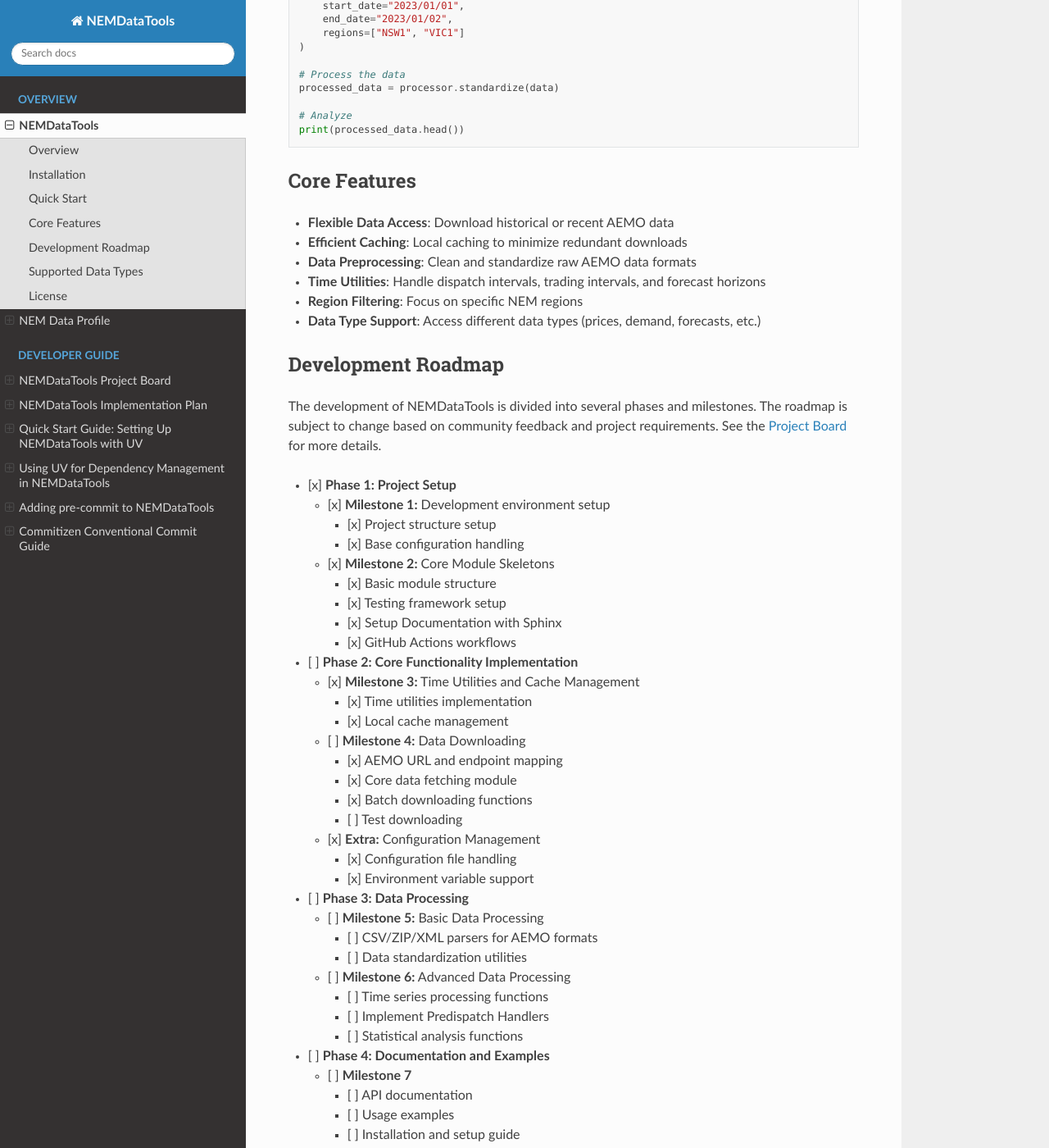
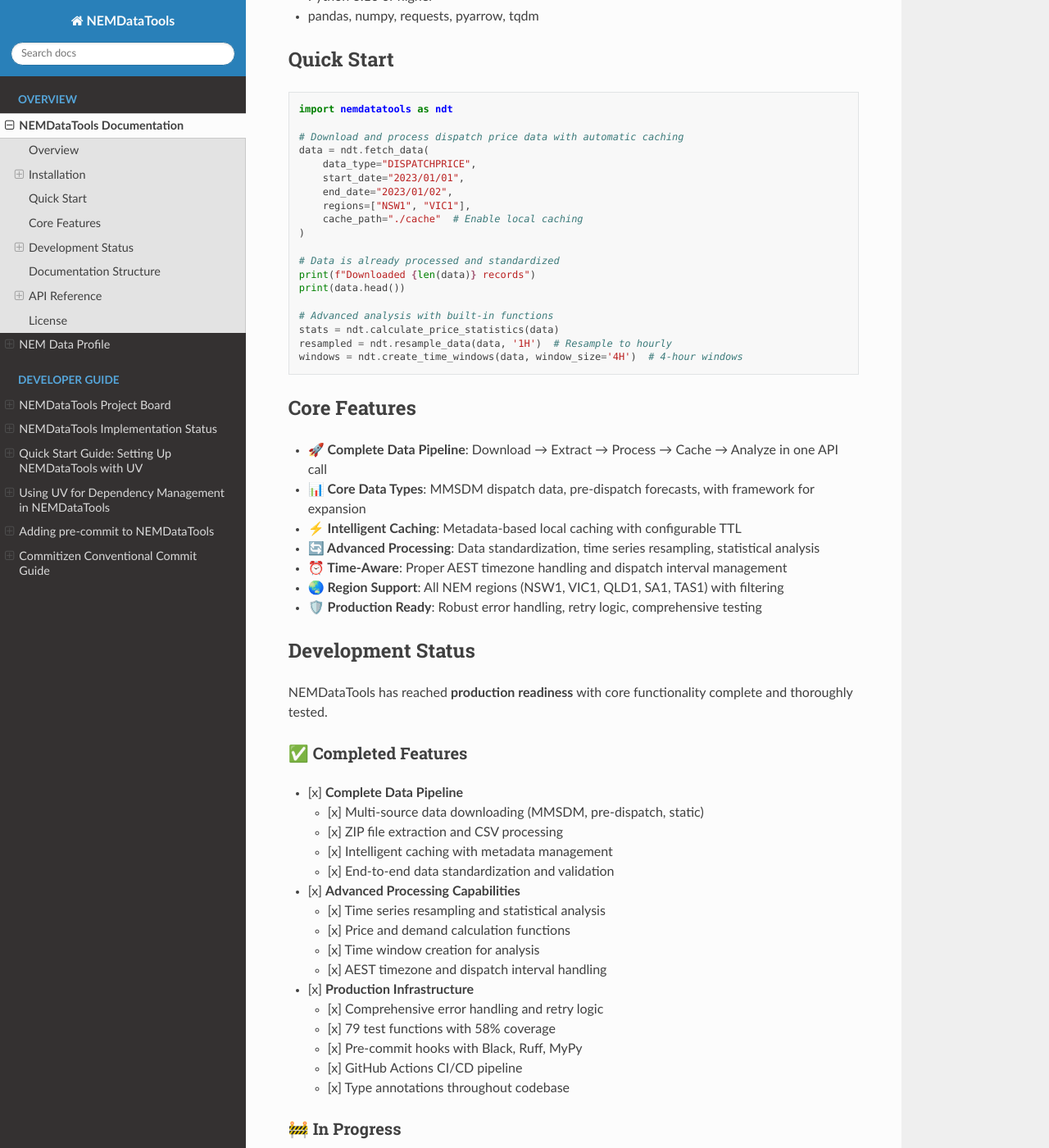
Before and after one commit to ZhipengHe/nemdatatools, a Sphinx documentation site: the page built from docs/README.md, in a window 1280 px wide and 1400 px high, scrolled down 925 px. Shown: the whole window at 82% size. Built offline with Sphinx 7.4.7 and the Read the Docs theme 3.1.0, drawn with Linux system fonts in a browser that asks for light colours; some of the changed text lies outside the part shown.

Commit message:
docs(all-docs): update documentation for installation, quick start, and API reference; enhance data profile and implementation status details

````diff
--- a/docs/README.md
+++ b/docs/README.md
@@ -1,128 +1,151 @@
-# NEMDataTools
+# NEMDataTools Documentation
 
 An MIT-licensed Python package for accessing and preprocessing data from the Australian Energy Market Operator (AEMO) for the National Electricity Market (NEM).
 
 ## Overview
 
-NEMDataTools provides a clean, efficient interface for:
-- Downloading raw data from AEMO's public data sources
-- Processing various AEMO data formats
-- Managing time series data with appropriate timestamps
-- Supporting multiple data tables and report types
-- Delivering preprocessed data ready for analysis
+NEMDataTools provides a production-ready interface for:
+- **Complete data pipeline**: Download → Extract → Process → Cache → Analyze
+- **Multi-source support**: MMSDM, pre-dispatch, and static data
+- **Advanced processing**: Time series resampling, statistical analysis
+- **Intelligent caching**: Metadata-based local caching with configurable TTL
+- **Production features**: Error handling, retry logic, comprehensive testing
 
-This package is designed for researchers, analysts, and developers who need to work with AEMO data under a permissive MIT license.
+This package is designed for researchers, analysts, and developers who need reliable access to AEMO data.
 
 ## Installation
 
-[TODO: Add installation instructions]
+### From Source (Recommended)
 
 ```bash
-pip install nemdatatools
+# Clone the repository
+git clone https://github.com/ZhipengHe/nemdatatools.git
+cd nemdatatools
+
+# Install in development mode with all dependencies
+pip install -e ".[dev,docs]"
+
+# Or install just the core package
+pip install -e .
 ```
+
+### Requirements
+
+- Python 3.10 or higher
+- pandas, numpy, requests, pyarrow, tqdm
 
 ## Quick Start
 
-[TODO: Add a simple example here]
+```python
+import nemdatatools as ndt
 
-```python
-from nemdatatools import downloader, processor
-
-# Download dispatch price data
-data = downloader.fetch_data(
+# Download and process dispatch price data with automatic caching
+data = ndt.fetch_data(
     data_type="DISPATCHPRICE",
     start_date="2023/01/01",
     end_date="2023/01/02",
-    regions=["NSW1", "VIC1"]
+    regions=["NSW1", "VIC1"],
+    cache_path="./cache"  # Enable local caching
 )
 
-# Process the data
-processed_data = processor.standardize(data)
+# Data is already processed and standardized
+print(f"Downloaded {len(data)} records")
+print(data.head())
 
-# Analyze
-print(processed_data.head())
+# Advanced analysis with built-in functions
+stats = ndt.calculate_price_statistics(data)
+resampled = ndt.resample_data(data, '1H')  # Resample to hourly
+windows = ndt.create_time_windows(data, window_size='4H')  # 4-hour windows
 ```
 
 ## Core Features
 
-- **Flexible Data Access**: Download historical or recent AEMO data
-- **Efficient Caching**: Local caching to minimize redundant downloads
-- **Data Preprocessing**: Clean and standardize raw AEMO data formats
-- **Time Utilities**: Handle dispatch intervals, trading intervals, and forecast horizons
-- **Region Filtering**: Focus on specific NEM regions
-- **Data Type Support**: Access different data types (prices, demand, forecasts, etc.)
+- **🚀 Complete Data Pipeline**: Download → Extract → Process → Cache → Analyze in one API call
+- **📊 Core Data Types**: MMSDM dispatch data, pre-dispatch forecasts, with framework for expansion
+- **⚡ Intelligent Caching**: Metadata-based local caching with configurable TTL
+- **🔄 Advanced Processing**: Data standardization, time series resampling, statistical analysis
+- **⏰ Time-Aware**: Proper AEST timezone handling and dispatch interval management
+- **🌏 Region Support**: All NEM regions (NSW1, VIC1, QLD1, SA1, TAS1) with filtering
+- **🛡️ Production Ready**: Robust error handling, retry logic, comprehensive testing
 
-## Development Roadmap
+## Development Status
 
-The development of NEMDataTools is divided into several phases and milestones. The roadmap is subject to change based on community feedback and project requirements. See the [Project Board](dev/project-structure.md) for more details.
+NEMDataTools has reached **production readiness** with core functionality complete and thoroughly tested.
 
-- [x] **Phase 1: Project Setup**
-    - [x] **Milestone 1:** Development environment setup
-        - [x] Project structure setup
-        - [x] Base configuration handling
-    - [x] **Milestone 2:** Core Module Skeletons
-        - [x] Basic module structure
-        - [x] Testing framework setup
-        - [x] Setup Documentation with Sphinx
-        - [x] GitHub Actions workflows
+### ✅ **Completed Features**
 
-- [ ] **Phase 2: Core Functionality Implementation**
-    - [x] **Milestone 3:** Time Utilities and Cache Management
-        - [x] Time utilities implementation
-        - [x] Local cache management
-    - [ ] **Milestone 4:** Data Downloading
-        - [x] AEMO URL and endpoint mapping
-        - [x] Core data fetching module
-        - [x] Batch downloading functions
-        - [ ] Test downloading
-    - [x] **Extra:** Configuration Management
-        - [x] Configuration file handling
-        - [x] Environment variable support
+- [x] **Complete Data Pipeline**
+    - [x] Multi-source data downloading (MMSDM, pre-dispatch, static)
+    - [x] ZIP file extraction and CSV processing
+    - [x] Intelligent caching with metadata management
+    - [x] End-to-end data standardization and validation
 
-- [ ] **Phase 3: Data Processing**
-    - [ ] **Milestone 5:** Basic Data Processing
-        - [ ] CSV/ZIP/XML parsers for AEMO formats
-        - [ ] Data standardization utilities
-    - [ ] **Milestone 6:** Advanced Data Processing
-        - [ ] Time series processing functions
-        - [ ] Implement Predispatch Handlers
-        - [ ] Statistical analysis functions
+- [x] **Advanced Processing Capabilities**
+    - [x] Time series resampling and statistical analysis
+    - [x] Price and demand calculation functions
+    - [x] Time window creation for analysis
+    - [x] AEST timezone and dispatch interval handling
 
-- [ ] **Phase 4: Documentation and Examples**
-    - [ ] **Milestone 7**
-        - [ ] API documentation
-        - [ ] Usage examples
-        - [ ] Installation and setup guide
+- [x] **Production Infrastructure**
+    - [x] Comprehensive error handling and retry logic
+    - [x] 79 test functions with 58% coverage
+    - [x] Pre-commit hooks with Black, Ruff, MyPy
+    - [x] GitHub Actions CI/CD pipeline
+    - [x] Type annotations throughout codebase
 
-- [ ] **Phase 5: Quality Assurance and Release (Milestone 8)**
-    - [ ] **Milestone 8**
-        - [ ] Code quality checks
-        - [ ] Performance optimization
-        - [ ] Comprehensive test suite
-        - [ ] Prepare for initial release
-        - [ ] CI/CD pipeline setup
-        - [ ] Release
+### 🚧 **In Progress**
 
-- [ ] **Phase 6: Continuous Development**
-    - [ ] **Keep ongoing development**
-        - [ ] Monitor issues and feature requests
-        - [ ] Expand Supported Data Types
-        - [ ] Advanced Features (Visualizations, ML models)
-        - [ ] Community Building
-        - [ ] Improve Documentation
+- [ ] **Data Type Expansion**: Adding support for remaining MMSDM tables
+- [ ] **Documentation**: API reference and advanced usage guides
+- [ ] **Package Distribution**: PyPI release preparation
 
+### 📋 **Tested Data Types**
 
-## Supported Data Types
+| Data Type | Status | Description |
+|-----------|--------|-------------|
+| `DISPATCHPRICE` | ✅ Fully Tested | 5-minute dispatch prices by region |
+| `DISPATCHREGIONSUM` | ✅ Fully Tested | 5-minute regional dispatch summary |
+| `DISPATCH_UNIT_SCADA` | ✅ Fully Tested | Generator SCADA readings |
+| `PREDISPATCHPRICE` | ✅ Fully Tested | Pre-dispatch price forecasts |
+| `PRICE_AND_DEMAND` | ✅ Tested | Direct CSV price and demand data |
+| `P5MIN_REGIONSOLUTION` | ⚠️ Framework Ready | 5-minute pre-dispatch (implementation complete, testing pending) |
+| Static Data Types | ✅ Framework Ready | Registration lists and boundaries |
 
-NEMDataTools currently supports the following AEMO data types:
+## Documentation Structure
 
-| Data Type | Description | Status |
-|-----------|-------------|--------|
-| DISPATCHPRICE | Dispatch price data | Planned |
-| DISPATCHREGIONSUM | Regional dispatch summary | Planned |
-| PREDISPATCH | Pre-dispatch forecasts | Planned |
-| P5MIN | 5-minute pre-dispatch | Planned |
+- **Development Guides**: Setup instructions and development workflow
+- **API Reference**: Coming soon - detailed function documentation
+- **Examples**: Coming soon - working code examples and tutorials
 
+## API Reference
+
+### Core Functions
+
+```python
+# Main data fetching function
+data = ndt.fetch_data(
+    data_type="DISPATCHPRICE",
+    start_date="2023/01/01",
+    end_date="2023/01/02",
+    regions=["NSW1", "VIC1"],
+    cache_path="./cache"
+)
+
+# Check available data types
+available_types = ndt.get_available_data_types()
+
+# Batch operations
+ndt.download_multiple_tables(
+    tables=["DISPATCHPRICE", "DISPATCHREGIONSUM"],
+    start_date="2023/01/01",
+    end_date="2023/01/02"
+)
+
+# Advanced analysis
+stats = ndt.calculate_price_statistics(data)
+resampled = ndt.resample_data(data, '1H')
+windows = ndt.create_time_windows(data, window_size='4H')
+```
 
 ## License
 
````
Also changed, not shown: README.md (+99 -78 lines), docs/data-profile.md (+40 -8 lines), docs/dev/implementation-plan.md (+32 -28 lines), docs/dev/project-structure.md (+19 -14 lines).
